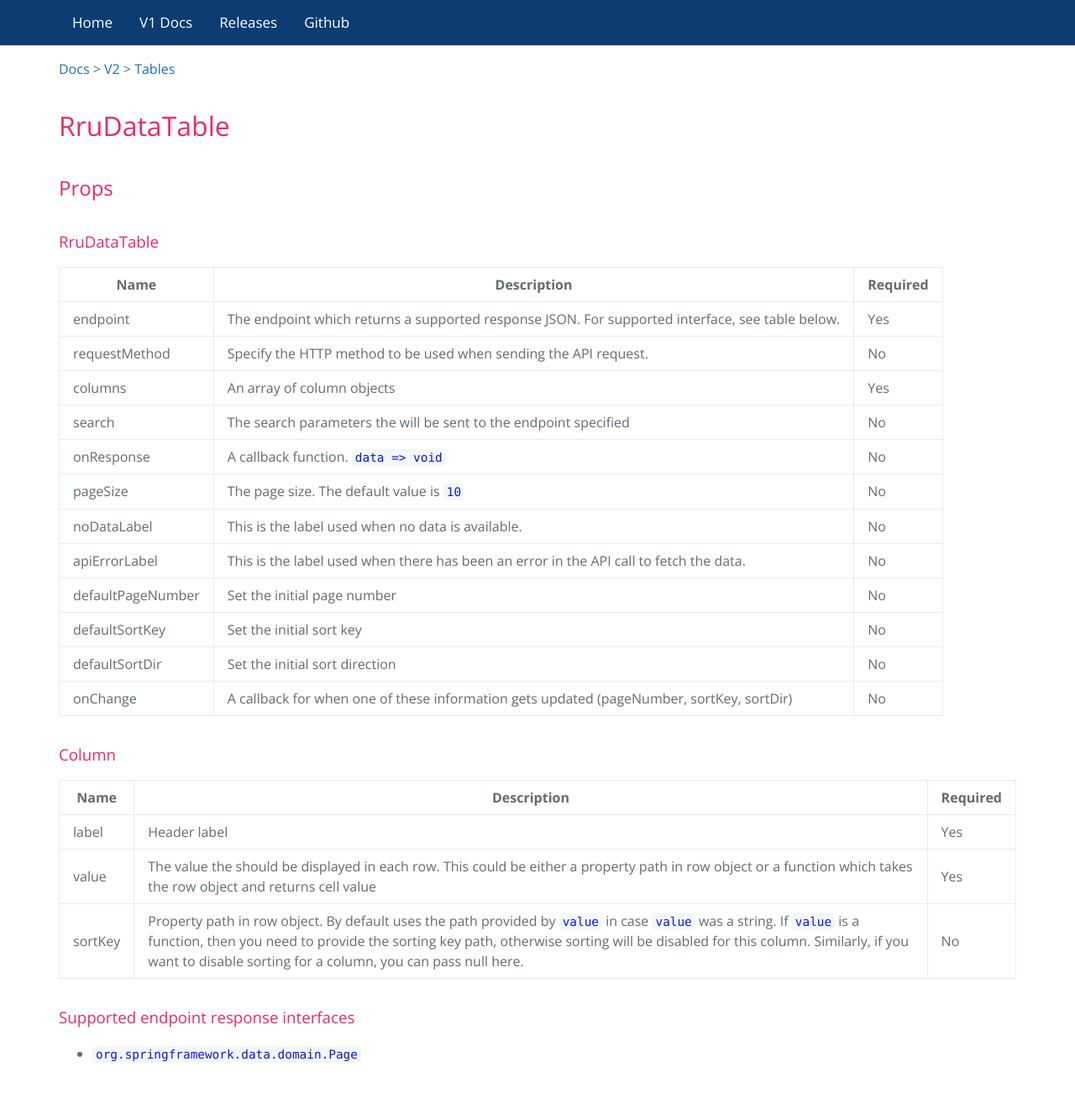
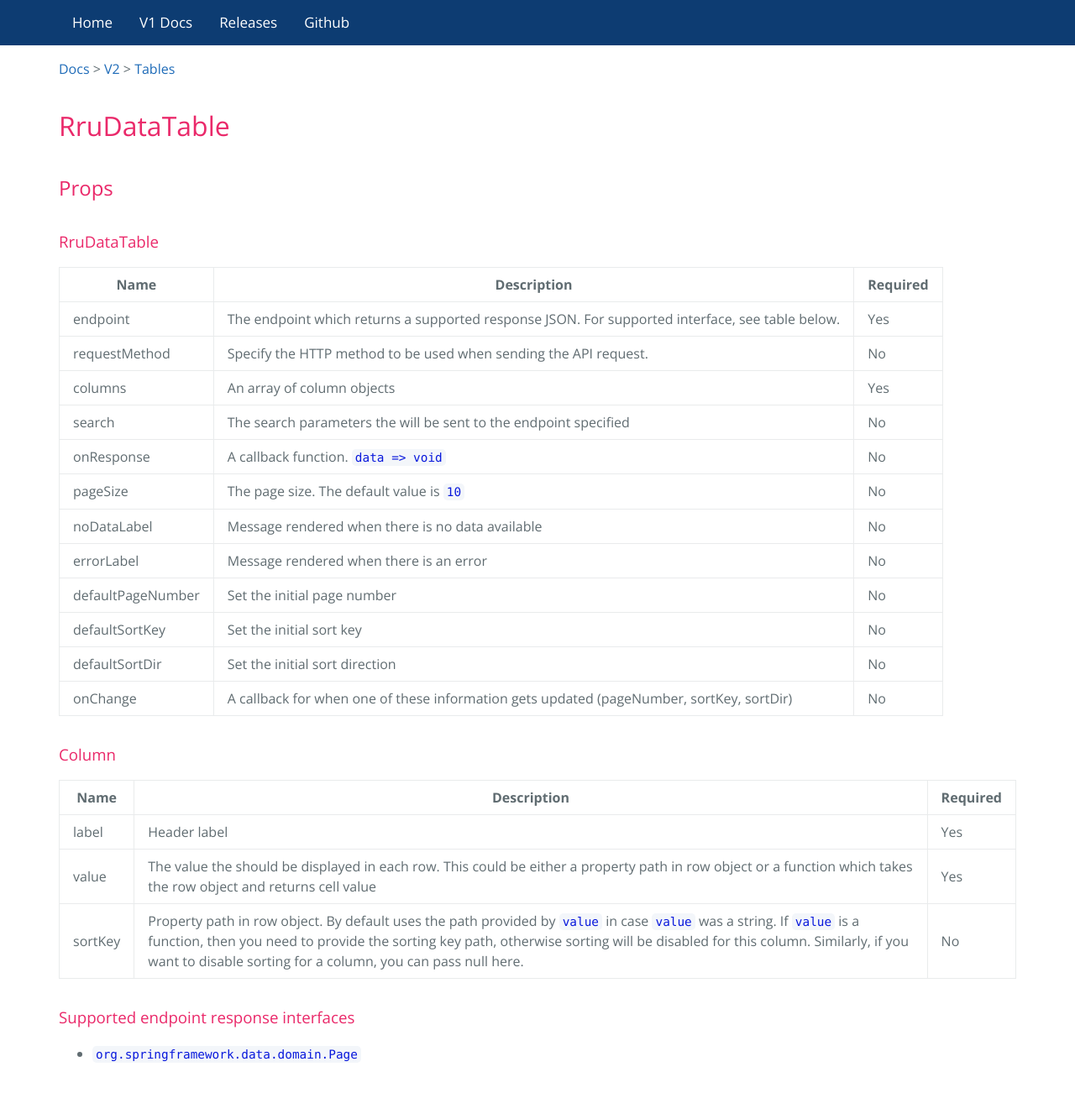
Before and after one commit to coder966/react-rich-ui, a Jekyll site: the page built from docs/v2/components/RruDataTable.md, in a window 1280 px wide. Shown: the whole page at 84% size. Built offline with Jekyll 4.4.1, drawn with Linux system fonts in a browser that asks for light colours; our own code applies the rules of GitHub Pages for plain Markdown files.

Commit message:
RruDataTable: rename apiErrorLabel to errorLabel

```diff
--- a/docs/v2/components/RruDataTable.md
+++ b/docs/v2/components/RruDataTable.md
@@ -14,8 +14,8 @@
 | search            | The search parameters the will be sent to the endpoint specified                                | No       |
 | onResponse        | A callback function. `data => void`                                                             | No       |
 | pageSize          | The page size. The default value is `10`                                                        | No       |
-| noDataLabel       | This is the label used when no data is available.                                               | No       |
-| apiErrorLabel     | This is the label used when there has been an error in the API call to fetch the data.          | No       |
+| noDataLabel       | Message rendered when there is no data available                                                | No       |
+| errorLabel        | Message rendered when there is an error                                                         | No       |
 | defaultPageNumber | Set the initial page number                                                                     | No       |
 | defaultSortKey    | Set the initial sort key                                                                        | No       |
 | defaultSortDir    | Set the initial sort direction                                                                  | No       |
--- a/src/data-table/RruDataTable.tsx
+++ b/src/data-table/RruDataTable.tsx
@@ -31,7 +31,7 @@ const RruDataTable: FC<RruDataTableProps> = ({
   pageSize = 10,
   onResponse,
   noDataLabel = 'No Data',
-  apiErrorLabel = 'API Error',
+  errorLabel = 'Error',
 
   // state props
   defaultPageNumber,
@@ -139,7 +139,7 @@ const RruDataTable: FC<RruDataTableProps> = ({
           {error && (
             <tr>
               <td colSpan={columns.length} className='text-center'>
-                {apiErrorLabel}
+                {errorLabel}
               </td>
             </tr>
           )}
```
Also changed, not shown: src/data-table/types/RruDataTableProps.ts (+6 -5 lines).
